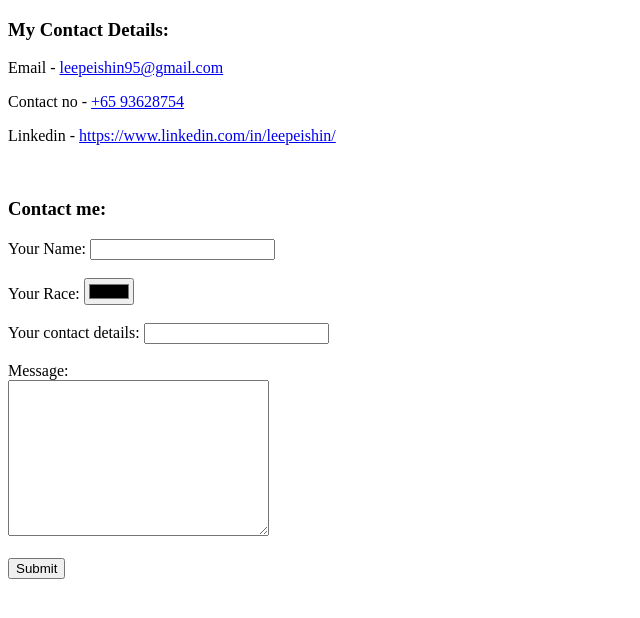
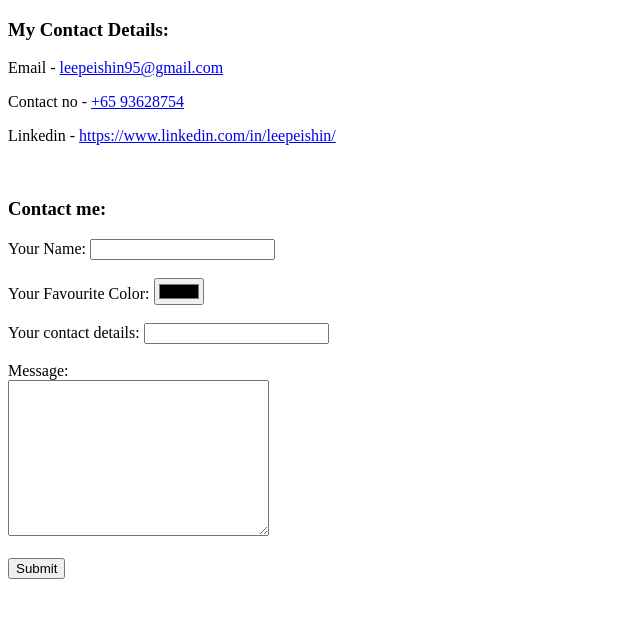
Before and after one commit to peishinlee/cv, a plain HTML site: page contactme.html in a window 1280 px wide. Shown: the whole page, without its empty margins (0-640 px from the left). Drawn offline with Linux system fonts and the light colour scheme.

Commit message:
Update contactme.html
amended description

```diff
--- a/contactme.html
+++ b/contactme.html
@@ -15,8 +15,8 @@
     <form action="mailto:leepeishin95@gmail.com" method="post" enctype="text/plain">
     <label>Your Name:</label>
     <input type="text" name="Your Name" value=""><br><br>
-    <label>Your Race:</label>
-    <input type="color" name="Your Race" value=""><br><br>
+    <label>Your Favourite Color:</label>
+    <input type="color" name="Your Favourite Color" value=""><br><br>
     <label>Your contact details:</label>
     <input type="email" name="Your Email" value=""><br><br>
   <label>Message:</label><br>
```
